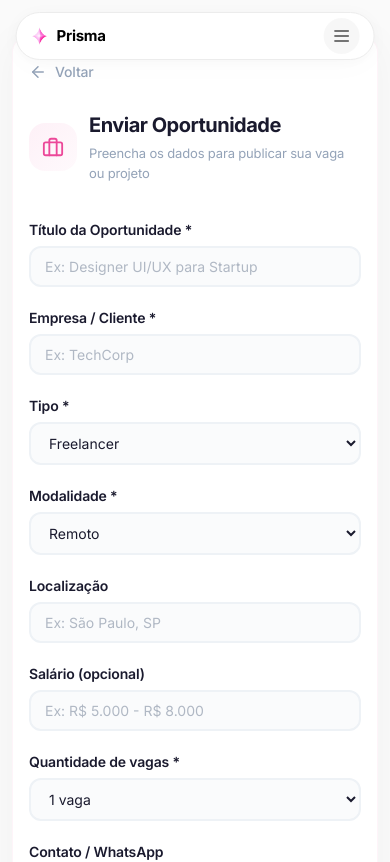
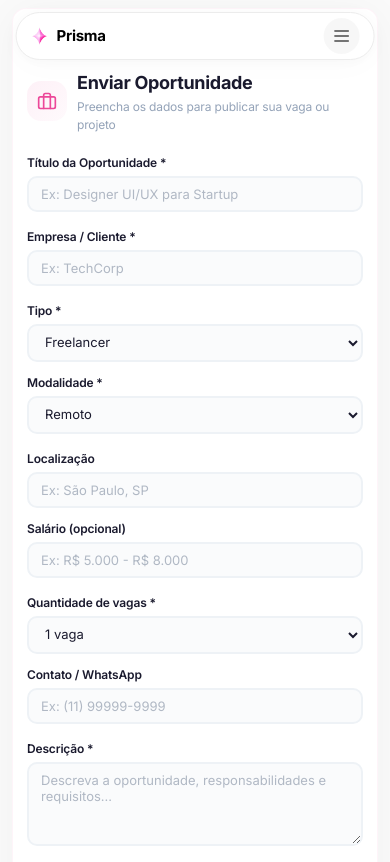
Before and after one commit to Isaiasdasilvaferreira/prisma-frontend, a React (Vite) app: page /enviar-oportunidade in a window 390 px wide. Shown: the top 862 px of the page. Built offline with nearby package versions, Linux system fonts and the light colour scheme; no server answers.

Commit message:
Update SubmitOpportunity.css

```diff
--- a/src/pages/SubmitOpportunity/SubmitOpportunity.css
+++ b/src/pages/SubmitOpportunity/SubmitOpportunity.css
@@ -1,29 +1,28 @@
 .submit-container {
-  max-width: 900px;
+  max-width: 1000px;
   margin: 0 auto;
-  padding: 32px 24px 80px;
+  padding: 16px 24px 80px;
 }
 
 .submit-card {
   background: #ffffff;
-  border-radius: 24px;
-  padding: 48px 56px;
+  border-radius: 20px;
+  padding: 40px 48px 44px;
   border: 1px solid rgba(236, 72, 153, 0.06);
   box-shadow: 0 4px 40px rgba(0, 0, 0, 0.04);
-  margin-top: 20px;
 }
 
 .back-link {
   display: inline-flex;
   align-items: center;
-  gap: 8px;
+  gap: 6px;
   color: #94a3b8;
   text-decoration: none;
   font-family: 'Inter', sans-serif;
-  font-size: 14px;
+  font-size: 13px;
   font-weight: 500;
   transition: color 0.3s ease;
-  margin-bottom: 28px;
+  margin-bottom: 20px;
 }
 
 .back-link:hover {
@@ -33,15 +32,15 @@
 .submit-header {
   display: flex;
   align-items: center;
-  gap: 16px;
-  margin-bottom: 36px;
+  gap: 14px;
+  margin-bottom: 28px;
 }
 
 .submit-icon-wrapper {
-  width: 56px;
-  height: 56px;
+  width: 48px;
+  height: 48px;
   background: linear-gradient(135deg, rgba(236, 72, 153, 0.08), rgba(244, 114, 182, 0.04));
-  border-radius: 16px;
+  border-radius: 14px;
   display: flex;
   align-items: center;
   justify-content: center;
@@ -51,16 +50,16 @@
 
 .submit-header h1 {
   font-family: 'Inter', sans-serif;
-  font-size: 28px;
+  font-size: 24px;
   font-weight: 700;
   color: #1a1a2e;
-  margin: 0 0 4px 0;
-  letter-spacing: -0.5px;
+  margin: 0 0 2px 0;
+  letter-spacing: -0.3px;
 }
 
 .submit-header p {
   font-family: 'Inter', sans-serif;
-  font-size: 15px;
+  font-size: 14px;
   font-weight: 400;
   color: #94a3b8;
   margin: 0;
@@ -69,18 +68,18 @@
 .submit-form {
   display: flex;
   flex-direction: column;
-  gap: 20px;
+  gap: 16px;
 }
 
 .form-group {
   display: flex;
   flex-direction: column;
-  gap: 6px;
+  gap: 4px;
 }
 
 .form-group label {
   font-family: 'Inter', sans-serif;
-  font-size: 14px;
+  font-size: 13px;
   font-weight: 600;
   color: #1a1a2e;
 }
@@ -89,10 +88,10 @@
 .form-group select,
 .form-group textarea {
   font-family: 'Inter', sans-serif;
-  font-size: 15px;
-  padding: 12px 16px;
+  font-size: 14px;
+  padding: 10px 14px;
   border: 2px solid #eef2f6;
-  border-radius: 12px;
+  border-radius: 10px;
   background: #fafbfc;
   transition: all 0.3s ease;
   color: #1a1a2e;
@@ -103,7 +102,7 @@
 .form-group textarea:focus {
   outline: none;
   border-color: #ec4899;
-  box-shadow: 0 0 0 4px rgba(236, 72, 153, 0.06);
+  box-shadow: 0 0 0 3px rgba(236, 72, 153, 0.06);
   background: #ffffff;
 }
 
@@ -114,27 +113,13 @@
 
 .form-group textarea {
   resize: vertical;
-  min-height: 100px;
+  min-height: 90px;
 }
 
 .form-row {
   display: grid;
   grid-template-columns: 1fr 1fr;
-  gap: 16px;
-}
-
-.form-divider {
-  height: 1px;
-  background: #eef2f6;
-  margin: 4px 0 0 0;
-}
-
-.contact-title {
-  font-family: 'Inter', sans-serif;
-  font-size: 18px;
-  font-weight: 600;
-  color: #1a1a2e;
-  margin: 0 0 4px 0;
+  gap: 14px;
 }
 
 .form-footer {
@@ -142,34 +127,34 @@
   align-items: center;
   justify-content: space-between;
   gap: 16px;
-  margin-top: 8px;
-  padding-top: 20px;
+  margin-top: 4px;
+  padding-top: 16px;
   border-top: 1px solid #eef2f6;
 }
 
 .form-disclaimer {
   font-family: 'Inter', sans-serif;
-  font-size: 13px;
+  font-size: 12px;
   font-weight: 400;
   color: #94a3b8;
   margin: 0;
 }
 
 .submit-success {
-  max-width: 540px;
-  margin: 80px auto;
+  max-width: 500px;
+  margin: 60px auto;
   text-align: center;
-  padding: 60px 48px;
+  padding: 48px 40px;
   background: #ffffff;
-  border-radius: 24px;
+  border-radius: 20px;
   border: 1px solid rgba(236, 72, 153, 0.06);
   box-shadow: 0 4px 40px rgba(0, 0, 0, 0.04);
 }
 
 .success-icon {
-  width: 80px;
-  height: 80px;
-  margin: 0 auto 24px;
+  width: 72px;
+  height: 72px;
+  margin: 0 auto 20px;
   background: rgba(236, 72, 153, 0.06);
   border-radius: 50%;
   display: flex;
@@ -180,18 +165,18 @@
 
 .submit-success h2 {
   font-family: 'Inter', sans-serif;
-  font-size: 28px;
+  font-size: 24px;
   font-weight: 700;
   color: #1a1a2e;
-  margin: 0 0 12px 0;
+  margin: 0 0 8px 0;
 }
 
 .submit-success p {
   font-family: 'Inter', sans-serif;
-  font-size: 16px;
+  font-size: 15px;
   font-weight: 400;
   color: #64748b;
-  margin: 0 0 28px 0;
+  margin: 0 0 24px 0;
   line-height: 1.6;
 }
 
@@ -203,32 +188,36 @@
 }
 
 .success-actions .btn {
-  min-width: 160px;
+  min-width: 140px;
 }
 
 @media (max-width: 768px) {
+  .submit-container {
+    padding: 12px 16px 60px;
+  }
+
   .submit-card {
-    padding: 32px 24px;
-    border-radius: 20px;
+    padding: 28px 20px 32px;
+    border-radius: 16px;
   }
 
   .submit-header h1 {
-    font-size: 24px;
+    font-size: 20px;
   }
 
   .submit-header p {
-    font-size: 14px;
+    font-size: 13px;
   }
 
   .form-row {
     grid-template-columns: 1fr;
-    gap: 20px;
+    gap: 16px;
   }
 
   .form-footer {
     flex-direction: column;
     align-items: stretch;
-    gap: 16px;
+    gap: 14px;
   }
 
   .form-disclaimer {
@@ -236,8 +225,8 @@
   }
 
   .submit-success {
-    padding: 40px 24px;
-    margin: 40px 16px;
+    padding: 32px 20px;
+    margin: 32px 12px;
   }
 
   .success-actions {
@@ -252,48 +241,61 @@
 
 @media (max-width: 480px) {
   .submit-container {
-    padding: 16px 12px 60px;
+    padding: 8px 12px 48px;
   }
 
   .submit-card {
-    padding: 24px 16px;
-    border-radius: 16px;
+    padding: 20px 14px 24px;
+    border-radius: 14px;
   }
 
   .submit-header {
-    gap: 12px;
+    gap: 10px;
+    margin-bottom: 20px;
   }
 
   .submit-icon-wrapper {
-    width: 48px;
-    height: 48px;
+    width: 40px;
+    height: 40px;
   }
 
   .submit-icon-wrapper svg {
-    width: 22px;
-    height: 22px;
+    width: 20px;
+    height: 20px;
   }
 
   .submit-header h1 {
-    font-size: 20px;
+    font-size: 18px;
   }
 
   .submit-header p {
-    font-size: 13px;
+    font-size: 12px;
   }
 
   .form-group input,
   .form-group select,
   .form-group textarea {
-    font-size: 14px;
-    padding: 10px 14px;
+    font-size: 13px;
+    padding: 8px 12px;
+  }
+
+  .form-group label {
+    font-size: 12px;
+  }
+
+  .form-group textarea {
+    min-height: 70px;
+  }
+
+  .form-row {
+    gap: 12px;
   }
 
   .submit-success h2 {
-    font-size: 22px;
+    font-size: 20px;
   }
 
   .submit-success p {
-    font-size: 14px;
+    font-size: 13px;
   }
 }
```
